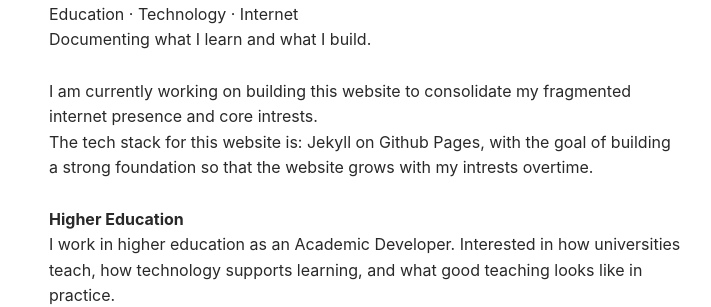
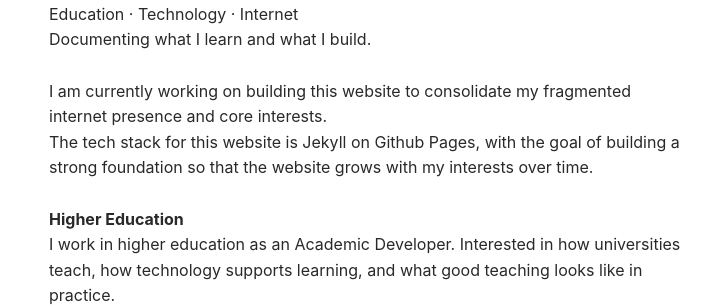
Before and after one commit to fyikamran/fyikamran.github.io, a Jekyll site: the page built from index.html, in a window 1280 px wide. Shown: the part 127-434 px from the top of the page, without its empty margins (275-986 px from the left). Built offline with Jekyll 4.4.1, drawn with Linux system fonts in a browser that asks for light colours.

Commit message:
Update index.html

```diff
--- a/index.html
+++ b/index.html
@@ -5,8 +5,8 @@
 <p class="verticals">Education · Technology · Internet</p>
 <p class="tagline">Documenting what I learn and what I build.</p>
 <br>
-<p>I am currently working on building this website to consolidate my fragmented internet presence and core intrests. </p>
-<p>The tech stack for this website is: Jekyll on Github Pages, with the goal of building a strong foundation so that the website grows with my intrests overtime.</p>
+<p>I am currently working on building this website to consolidate my fragmented internet presence and core interests. </p>
+<p>The tech stack for this website is Jekyll on Github Pages, with the goal of building a strong foundation so that the website grows with my interests over time.</p>
 <br>
 <div class="vertical">
   <b>Higher Education</b>
```
